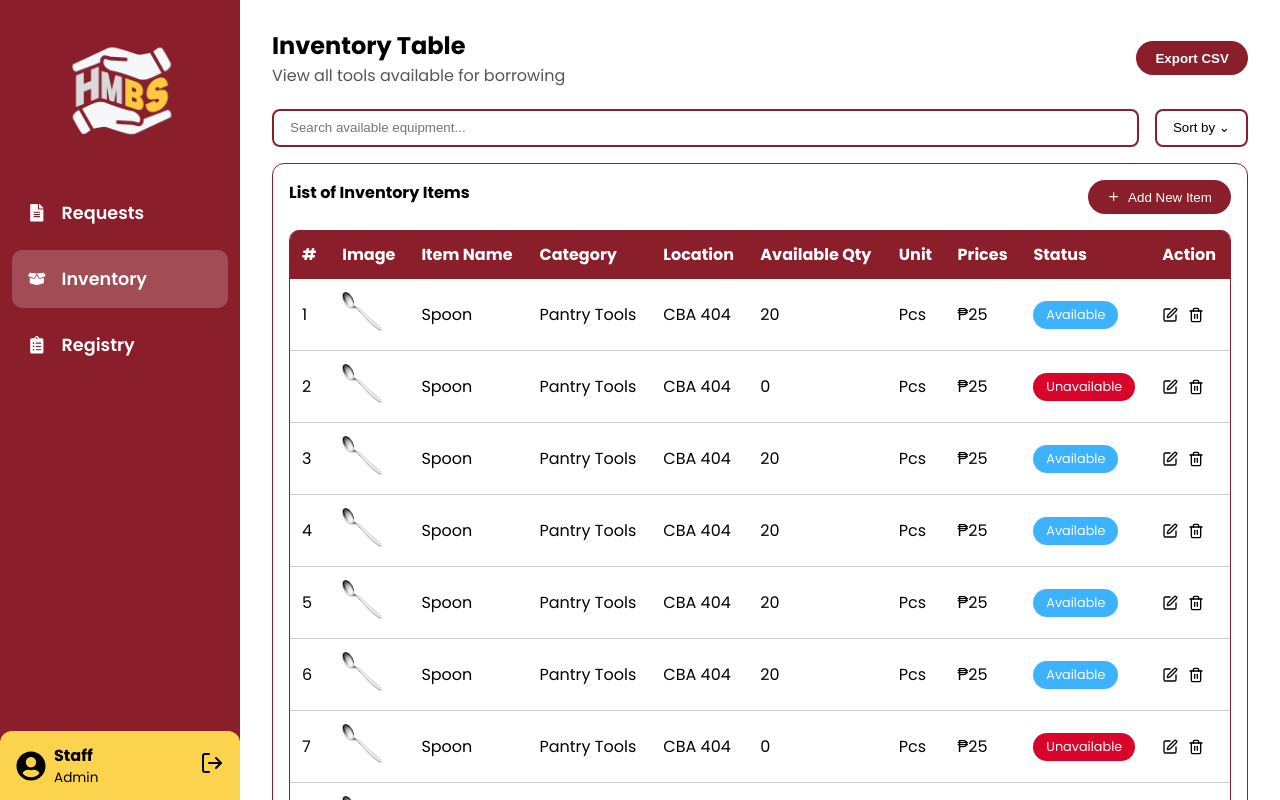
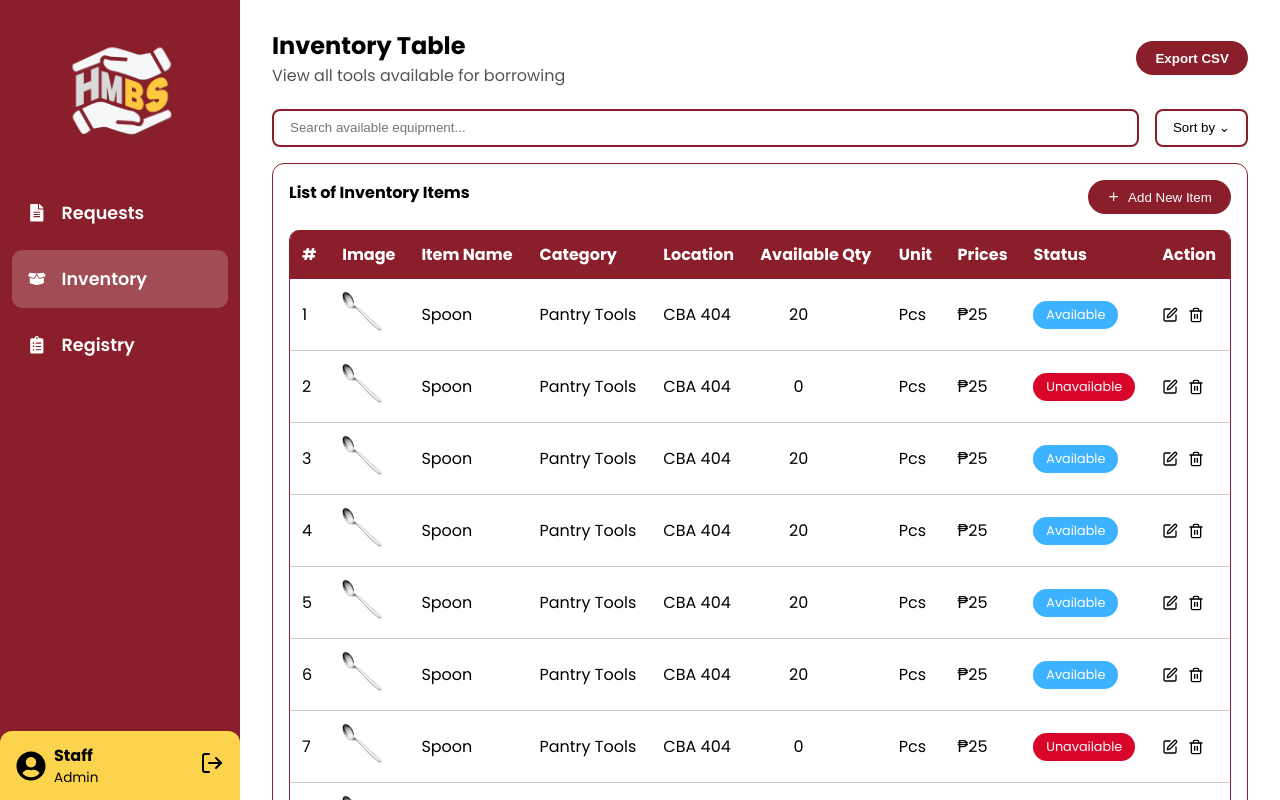
Before and after one commit to yukikaiden/hmbs-frontend-draft, a React (Vite) app in the folder borrowing-system/: page /inventory in a window 1280 px wide. Built offline with nearby package versions, Linux system fonts and the light colour scheme.

Commit message:
Modified the alignment of "Available Qty" under Inventory Page Table

```diff
--- a/borrowing-system/src/pages/CRUDInventoryPage.jsx
+++ b/borrowing-system/src/pages/CRUDInventoryPage.jsx
@@ -213,7 +213,7 @@ const CRUDInventoryPage = () => {
                     <td style={styles.td}>{item.name}</td>
                     <td style={styles.td}>{item.category}</td>
                     <td style={styles.td}>{item.location}</td>
-                    <td style={styles.td}>{item.qty}</td>
+                    <td style={{ ...styles.td, paddingTop: '12px', paddingBottom: '12px', paddingRight: '50px', textAlign: 'center' }}>{item.qty}</td>
                     <td style={styles.td}>{item.unit}</td>
                     <td style={styles.td}>{item.price}</td>
                     <td style={styles.td}>
```
